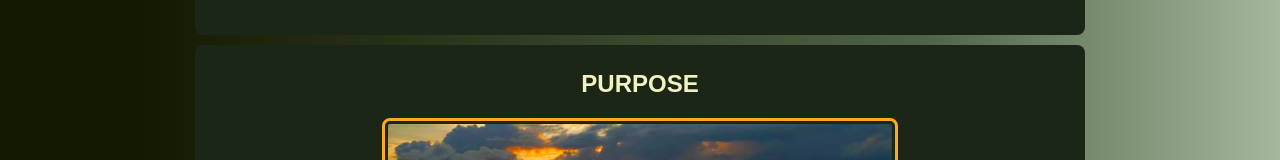
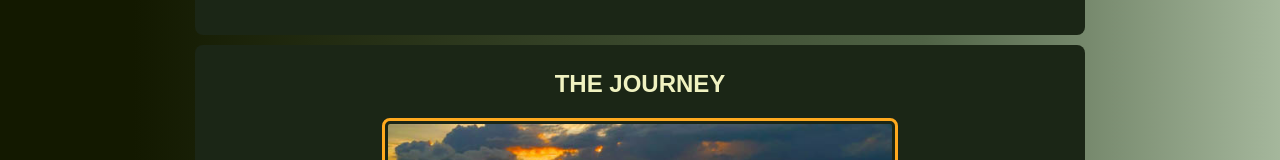
Before and after one commit to Slums-ops/vemp_multimedia, a website: page index.html in a window 1280 px wide. Shown: the part 929-1089 px from the top of the page. Drawn offline with Linux system fonts and the light colour scheme.

Commit message:
Add files via upload

```diff
--- a/index.html
+++ b/index.html
@@ -163,7 +163,7 @@
         <p>Strive for quality and innovation in visual storytelling. We believe that powerful stories deserve to be told with clarity, creativity, and purpose.</p>
     </div>
 <div class="projects" id="projects">
-        <h2>PURPOSE</h2>
+        <h2>THE JOURNEY</h2>
         <img src="image/canoe_sunset.jpg" alt="Projects Image" class="section-img">
         <p>To provide multimedia solutions that empower businesses, government agencies, and organizations to connect with their audiences effectively.</p>
     </div>
```
